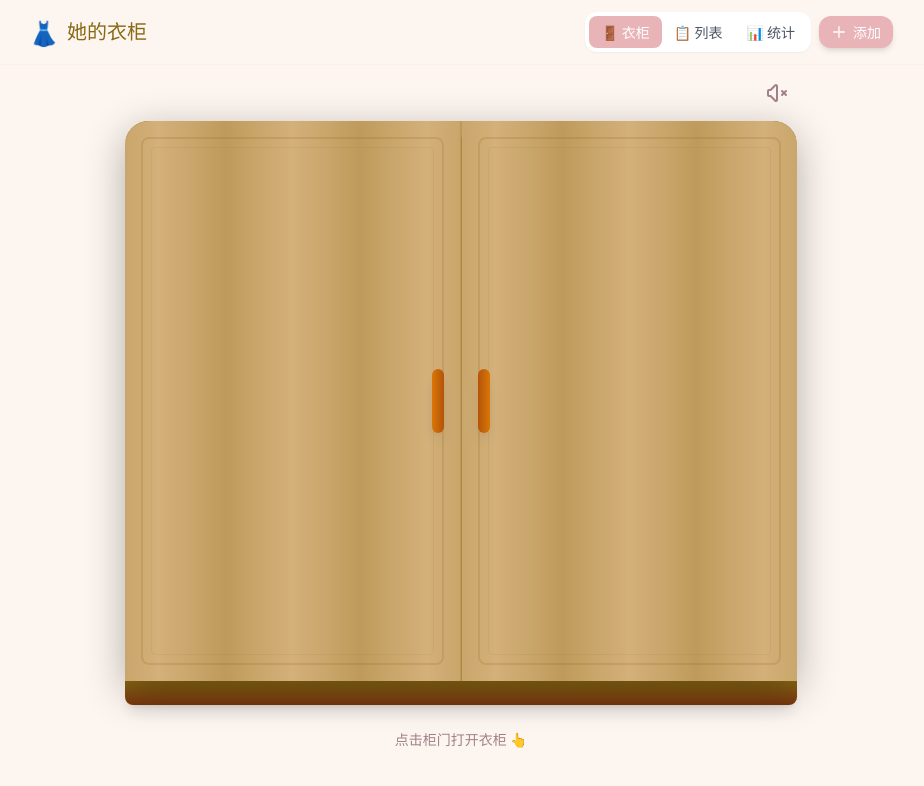
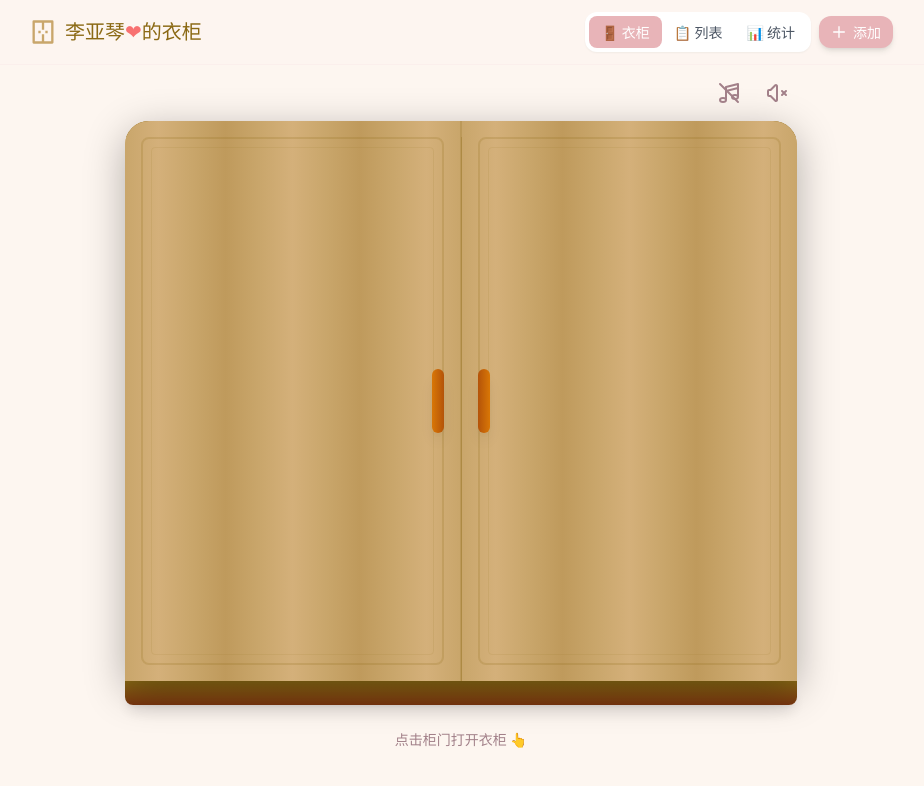
Before and after one commit to jymtop/wardrobe, a React (Vite) app: page / in a window 1280 px wide. Shown: the top 786 px of the page, without its empty margins (179-1103 px from the left). Built offline with nearby package versions, Linux system fonts and the light colour scheme.

Commit message:
添加: 温馨背景音乐 + 更新标题为李亚琴的衣柜

```diff
--- a/index.html
+++ b/index.html
@@ -10,7 +10,7 @@
     <meta name="apple-mobile-web-app-status-bar-style" content="default" />
     <meta name="apple-mobile-web-app-title" content="她的衣柜" />
     <link rel="apple-touch-icon" href="/wardrobe-icon-192.png" />
-    <title>她的衣柜 - 电子衣柜管理</title>
+    <title>李亚琴的衣柜 - 电子衣柜管理</title>
   </head>
   <body>
     <div id="root"></div>
--- a/src/App.tsx
+++ b/src/App.tsx
@@ -4,6 +4,7 @@ import type { ClothingItem, ClothingFormData } from './types';
 import { useWardrobe } from './hooks/useWardrobe';
 import { useClothing } from './hooks/useClothing';
 import { useFilter } from './hooks/useFilter';
+import { useBackgroundMusic } from './hooks/useBackgroundMusic';
 import { useToast } from './components/ui/Toast';
 import { importFromJSON } from './lib/storage';
 
@@ -27,6 +28,7 @@ export default function App() {
   const clothing = useClothing();
   const filter = useFilter(clothing.items);
   const toast = useToast();
+  const music = useBackgroundMusic();
 
   // 本地状态
   const [viewMode, setViewMode] = useState<ViewMode>('wardrobe');
@@ -119,8 +121,10 @@ export default function App() {
       <header className="sticky top-0 z-40 bg-background/80 backdrop-blur-sm border-b border-primary/10">
         <div className="max-w-4xl mx-auto px-4 py-3 flex items-center justify-between">
           <div className="flex items-center gap-2">
-            <span className="text-2xl">👗</span>
-            <h1 className="font-serif text-xl text-wood-dark">她的衣柜</h1>
+            <svg className="w-7 h-7 text-wood" viewBox="0 0 24 24" fill="currentColor">
+              <path d="M4 2h16a1 1 0 011 1v18a1 1 0 01-1 1H4a1 1 0 01-1-1V3a1 1 0 011-1zm1 2v16h6v-6h2v6h6V4h-6v6h-2V4H5zm3 7h2v2H8v-2zm6 0h2v2h-2v-2z"/>
+            </svg>
+            <h1 className="font-serif text-xl text-wood-dark">李亚琴<span className="text-red-400">❤</span>的衣柜</h1>
           </div>
 
           <div className="flex items-center gap-2">
@@ -197,6 +201,8 @@ export default function App() {
                     onToggle={handleOpenWardrobe}
                     soundEnabled={wardrobe.soundEnabled}
                     onToggleSound={wardrobe.toggleSound}
+                    musicEnabled={music.isEnabled}
+                    onToggleMusic={music.toggleMusic}
                   />
                 </div>
               ) : (
--- a/src/components/wardrobe/WardrobeDoor.tsx
+++ b/src/components/wardrobe/WardrobeDoor.tsx
@@ -5,20 +5,52 @@ interface WardrobeDoorProps {
   onToggle: () => void;
   soundEnabled: boolean;
   onToggleSound: () => void;
+  musicEnabled: boolean;
+  onToggleMusic: () => void;
 }
 
 export default function WardrobeDoor({
   isOpen,
   onToggle,
   soundEnabled,
-  onToggleSound
+  onToggleSound,
+  musicEnabled,
+  onToggleMusic
 }: WardrobeDoorProps) {
   return (
     <div className="relative w-full max-w-2xl mx-auto" style={{ perspective: '1200px' }}>
-      {/* 音效开关 */}
+      {/* 控制按钮组 */}
+      <div className="absolute -top-12 right-0 flex gap-2 z-10">
+        {/* 背景音乐开关 */}
+        <button
+          onClick={onToggleMusic}
+          className={`p-2 rounded-full transition-colors ${
+            musicEnabled
+              ? 'bg-primary/20 text-primary'
+              : 'text-secondary hover:text-primary'
+          }`}
+          title={musicEnabled ? '关闭音乐' : '开启音乐'}
+        >
+          {musicEnabled ? (
+            <svg className="w-6 h-6" fill="none" viewBox="0 0 24 24" stroke="currentColor">
+              <path strokeLinecap="round" strokeLinejoin="round" strokeWidth={2} d="M9 19V6l12-3v13M9 19c0 1.105-1.343 2-3 2s-3-.895-3-2 1.343-2 3-2 3 .895 3 2zm12-3c0 1.105-1.343 2-3 2s-3-.895-3-2 1.343-2 3-2 3 .895 3 2zM9 10l12-3" />
+            </svg>
+          ) : (
+            <svg className="w-6 h-6" fill="none" viewBox="0 0 24 24" stroke="currentColor">
+              <path strokeLinecap="round" strokeLinejoin="round" strokeWidth={2} d="M9 19V6l12-3v13M9 19c0 1.105-1.343 2-3 2s-3-.895-3-2 1.343-2 3-2 3 .895 3 2zm12-3c0 1.105-1.343 2-3 2s-3-.895-3-2 1.343-2 3-2 3 .895 3 2zM9 10l12-3" />
+              <path strokeLinecap="round" strokeLinejoin="round" strokeWidth={2} d="M3 3l18 18" />
+            </svg>
+          )}
+        </button>
+
+        {/* 开门音效开关 */}
         <button
           onClick={onToggleSound}
-        className="absolute -top-12 right-0 p-2 text-secondary hover:text-primary transition-colors z-10"
+          className={`p-2 rounded-full transition-colors ${
+            soundEnabled
+              ? 'bg-primary/20 text-primary'
+              : 'text-secondary hover:text-primary'
+          }`}
           title={soundEnabled ? '关闭音效' : '开启音效'}
         >
           {soundEnabled ? (
@@ -32,6 +64,7 @@ export default function WardrobeDoor({
             </svg>
           )}
         </button>
+      </div>
 
       {/* 衣柜框架 */}
       <div
--- /dev/null
+++ b/src/hooks/useBackgroundMusic.ts
@@ -0,0 +1,173 @@
+import { useState, useEffect, useRef, useCallback } from 'react';
+
+// 温馨的钢琴音符频率
+const MELODY_NOTES = [
+  { freq: 523.25, duration: 0.5 },  // C5
+  { freq: 587.33, duration: 0.5 },  // D5
+  { freq: 659.25, duration: 0.5 },  // E5
+  { freq: 523.25, duration: 0.5 },  // C5
+  { freq: 659.25, duration: 0.5 },  // E5
+  { freq: 587.33, duration: 0.5 },  // D5
+  { freq: 523.25, duration: 1.0 },  // C5
+  { freq: 0, duration: 0.5 },       // 休止
+  { freq: 392.00, duration: 0.5 },  // G4
+  { freq: 440.00, duration: 0.5 },  // A4
+  { freq: 493.88, duration: 0.5 },  // B4
+  { freq: 523.25, duration: 0.5 },  // C5
+  { freq: 493.88, duration: 0.5 },  // B4
+  { freq: 440.00, duration: 0.5 },  // A4
+  { freq: 392.00, duration: 1.0 },  // G4
+  { freq: 0, duration: 0.5 },       // 休止
+];
+
+const MUSIC_ENABLED_KEY = 'wardrobe_music_enabled';
+
+export function useBackgroundMusic() {
+  const [isPlaying, setIsPlaying] = useState(false);
+  const [isEnabled, setIsEnabled] = useState(() => {
+    const saved = localStorage.getItem(MUSIC_ENABLED_KEY);
+    return saved === 'true';
+  });
+
+  const audioContextRef = useRef<AudioContext | null>(null);
+  const gainNodeRef = useRef<GainNode | null>(null);
+  const isPlayingRef = useRef(false);
+  const timeoutRef = useRef<ReturnType<typeof setTimeout> | null>(null);
+
+  // 播放单个音符
+  const playNote = useCallback((freq: number, duration: number, startTime: number) => {
+    if (!audioContextRef.current || !gainNodeRef.current || freq === 0) return;
+
+    const oscillator = audioContextRef.current.createOscillator();
+    const noteGain = audioContextRef.current.createGain();
+
+    oscillator.connect(noteGain);
+    noteGain.connect(gainNodeRef.current);
+
+    oscillator.type = 'sine';
+    oscillator.frequency.setValueAtTime(freq, startTime);
+
+    // 柔和的音符包络
+    noteGain.gain.setValueAtTime(0, startTime);
+    noteGain.gain.linearRampToValueAtTime(0.3, startTime + 0.05);
+    noteGain.gain.linearRampToValueAtTime(0.2, startTime + duration * 0.5);
+    noteGain.gain.linearRampToValueAtTime(0, startTime + duration);
+
+    oscillator.start(startTime);
+    oscillator.stop(startTime + duration);
+  }, []);
+
+  // 播放整段旋律
+  const playMelody = useCallback(() => {
+    if (!audioContextRef.current || !isPlayingRef.current) return;
+
+    const startTime = audioContextRef.current.currentTime;
+    let currentTime = startTime;
+
+    MELODY_NOTES.forEach((note) => {
+      if (note.freq > 0) {
+        playNote(note.freq, note.duration, currentTime);
+      }
+      currentTime += note.duration;
+    });
+
+    // 计算旋律总时长，然后循环播放
+    const totalDuration = MELODY_NOTES.reduce((sum, note) => sum + note.duration, 0);
+
+    timeoutRef.current = setTimeout(() => {
+      if (isPlayingRef.current) {
+        playMelody();
+      }
+    }, totalDuration * 1000);
+  }, [playNote]);
+
+  // 开始播放
+  const startMusic = useCallback(() => {
+    if (isPlayingRef.current) return;
+
+    try {
+      // 创建音频上下文
+      const AudioContextClass = window.AudioContext || (window as unknown as { webkitAudioContext: typeof AudioContext }).webkitAudioContext;
+      audioContextRef.current = new AudioContextClass();
+
+      // 创建主音量控制
+      gainNodeRef.current = audioContextRef.current.createGain();
+      gainNodeRef.current.connect(audioContextRef.current.destination);
+      gainNodeRef.current.gain.setValueAtTime(0.15, audioContextRef.current.currentTime); // 低音量
+
+      isPlayingRef.current = true;
+      setIsPlaying(true);
+
+      playMelody();
+    } catch (error) {
+      console.error('无法播放音乐:', error);
+    }
+  }, [playMelody]);
+
+  // 停止播放
+  const stopMusic = useCallback(() => {
+    isPlayingRef.current = false;
+    setIsPlaying(false);
+
+    if (timeoutRef.current) {
+      clearTimeout(timeoutRef.current);
+      timeoutRef.current = null;
+    }
+
+    if (audioContextRef.current) {
+      audioContextRef.current.close();
+      audioContextRef.current = null;
+    }
+  }, []);
+
+  // 切换播放状态
+  const toggleMusic = useCallback(() => {
+    const newEnabled = !isEnabled;
+    setIsEnabled(newEnabled);
+    localStorage.setItem(MUSIC_ENABLED_KEY, String(newEnabled));
+
+    if (newEnabled) {
+      startMusic();
+    } else {
+      stopMusic();
+    }
+  }, [isEnabled, startMusic, stopMusic]);
+
+  // 初始化时如果之前开启了音乐，需要用户交互后才能播放
+  useEffect(() => {
+    const handleFirstInteraction = () => {
+      if (isEnabled && !isPlayingRef.current) {
+        startMusic();
+      }
+      document.removeEventListener('click', handleFirstInteraction);
+      document.removeEventListener('touchstart', handleFirstInteraction);
+    };
+
+    if (isEnabled) {
+      document.addEventListener('click', handleFirstInteraction);
+      document.addEventListener('touchstart', handleFirstInteraction);
+    }
+
+    return () => {
+      document.removeEventListener('click', handleFirstInteraction);
+      document.removeEventListener('touchstart', handleFirstInteraction);
+    };
+  }, [isEnabled, startMusic]);
+
+  // 组件卸载时清理
+  useEffect(() => {
+    return () => {
+      stopMusic();
+    };
+  }, [stopMusic]);
+
+  return {
+    isPlaying,
+    isEnabled,
+    toggleMusic,
+    startMusic,
+    stopMusic,
+  };
+}
+
+export default useBackgroundMusic;
--- a/vite.config.ts
+++ b/vite.config.ts
@@ -12,8 +12,8 @@ export default defineConfig({
       registerType: 'autoUpdate',
       includeAssets: ['favicon.ico', 'wardrobe-icon-192.png', 'wardrobe-icon-512.png'],
       manifest: {
-        name: '她的衣柜 - 电子衣柜管理',
-        short_name: '她的衣柜',
+        name: '李亚琴的衣柜 - 电子衣柜管理',
+        short_name: '亚琴的衣柜',
         description: '一个温柔治愈的电子衣柜管理应用',
         theme_color: '#E8B4B8',
         background_color: '#FDF6F0',
```
Lines whose indentation alone changed are shown as unchanged.
